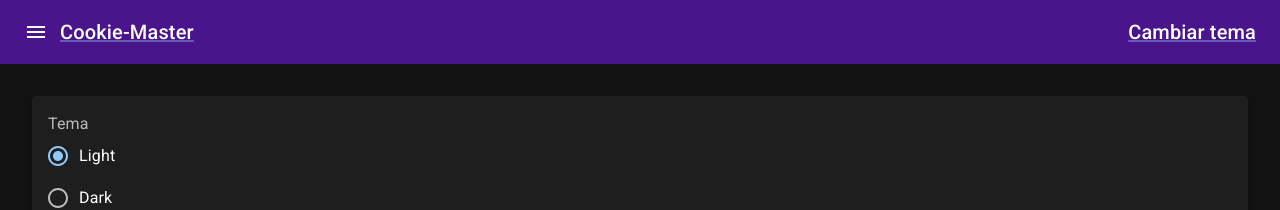
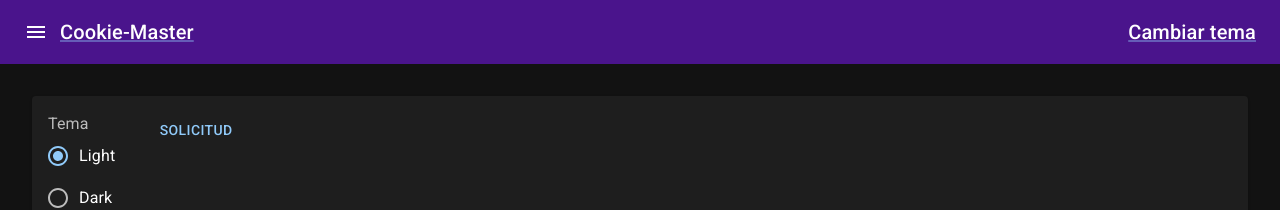
Before and after one commit to danielmateu/04-cookie-master, a Next.js app: page /theme-changer in a window 1280 px wide. Shown: the top 210 px of the page. Built offline with nearby package versions, Linux system fonts and the light colour scheme.

Commit message:
Leyendo coockies desde Restful API

```diff
--- a/package.json
+++ b/package.json
@@ -13,6 +13,7 @@
     "@emotion/styled": "^11.10.4",
     "@mui/icons-material": "^5.10.6",
     "@mui/material": "^5.10.7",
+    "axios": "^0.27.2",
     "js-cookie": "^3.0.1",
     "next": "12.3.1",
     "react": "18.2.0",
--- a/pages/api/hello.ts
+++ b/pages/api/hello.ts
@@ -9,5 +9,13 @@ export default function handler(
   req: NextApiRequest,
   res: NextApiResponse<Data>
 ) {
-  res.status(200).json({ name: 'John Doe' })
+
+  console.log(req.cookies);
+
+  res.status(200).json(
+    {
+      name: 'John Doe',
+      ...req.cookies
+    }
+  )
 }
--- a/pages/theme-changer.tsx
+++ b/pages/theme-changer.tsx
@@ -1,10 +1,11 @@
-import React, { useState, ChangeEvent, useEffect } from 'react'
-import { Card, CardContent, FormControl, FormControlLabel, FormLabel, Radio, RadioGroup } from '@mui/material';
+import React, { useState, ChangeEvent, useEffect, FC } from 'react'
+import { Button, Card, CardContent, FormControl, FormControlLabel, FormLabel, Radio, RadioGroup } from '@mui/material';
 import { Layout } from '../components/layouts';
+import axios from 'axios';
 
 import Cookies from 'js-cookie';
 
-const ThemeChangerPage = (props) => {
+const ThemeChangerPage: FC = (props) => {
 
   console.log({props})
 
@@ -20,11 +21,18 @@ const ThemeChangerPage = (props) => {
 
     localStorage.setItem('theme', selectedTheme);
     Cookies.set('theme', selectedTheme);
+  };
+
+  const onClick = async() => {
+    const {data} = await axios.get('/api/hello');
+
+    console.log({data});
   }
+
 
   useEffect(() => {
     console.log('LocalStorage: ', localStorage.getItem('theme'));
-
+    console.log('Cookies', Cookies.get('theme'));
 
   }, [])
 
@@ -43,6 +51,10 @@ const ThemeChangerPage = (props) => {
               <FormControlLabel value={'custom'} control={<Radio />} label="Custom" />
             </RadioGroup>
           </FormControl>
+
+          <Button
+            onClick={onClick}
+          >Solicitud</Button>
         </CardContent>
       </Card>
     </Layout>
@@ -53,13 +65,16 @@ const ThemeChangerPage = (props) => {
 // - Only if you need to pre-render a page whose data must be fetched at request time
 import { GetServerSideProps } from 'next'
 
-export const getServerSideProps: GetServerSideProps = async (ctx) => {
+export const getServerSideProps: GetServerSideProps = async ({req}) => {
+
+  const {theme = 'light', name = 'No name'} = req.cookies;
 
 
 
   return {
     props: {
-      theme: 'Hola',
+      theme,
+      name,
     }
   }
 }
```
Also changed, not shown: 1 other file (tests, documents, lock files or other folders).
